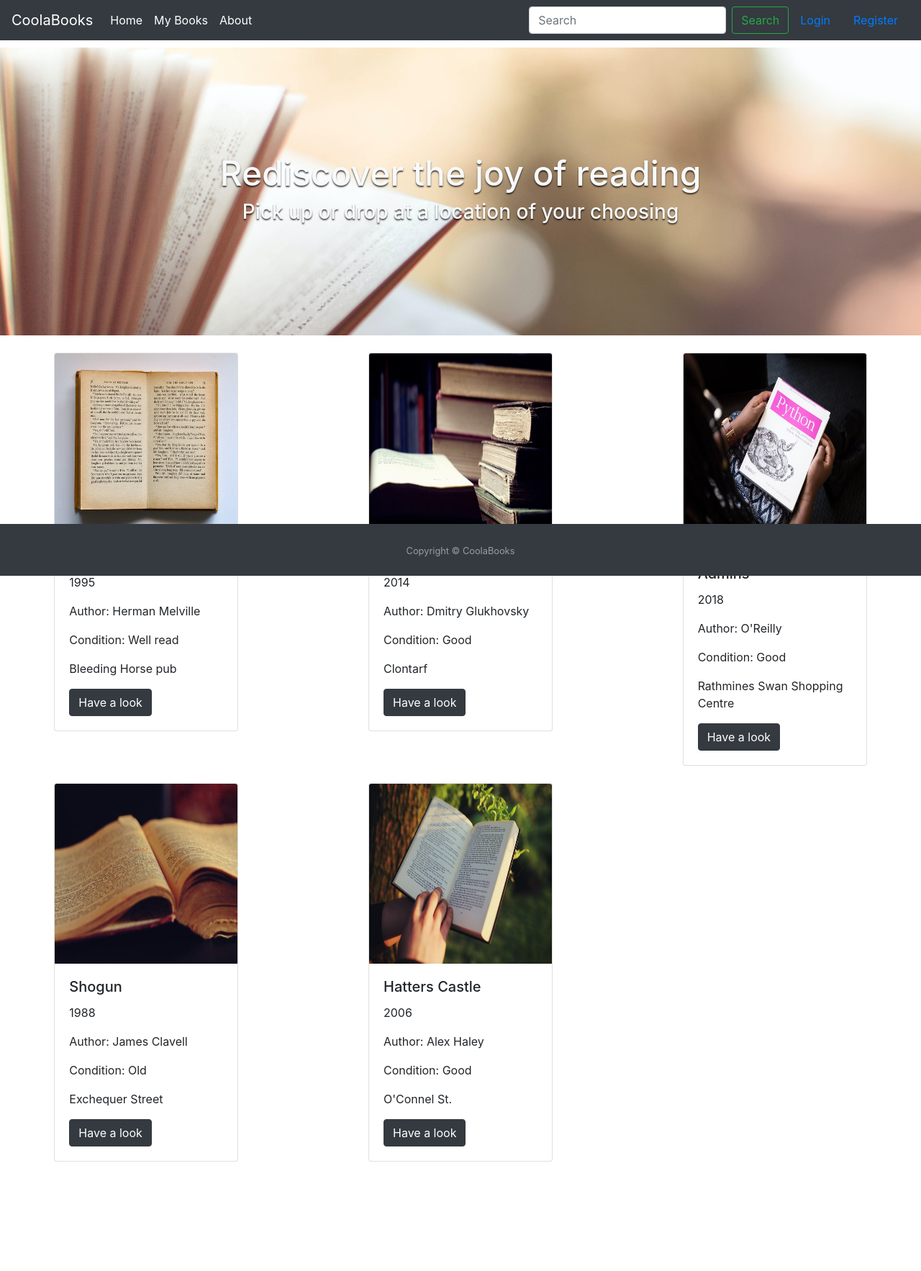
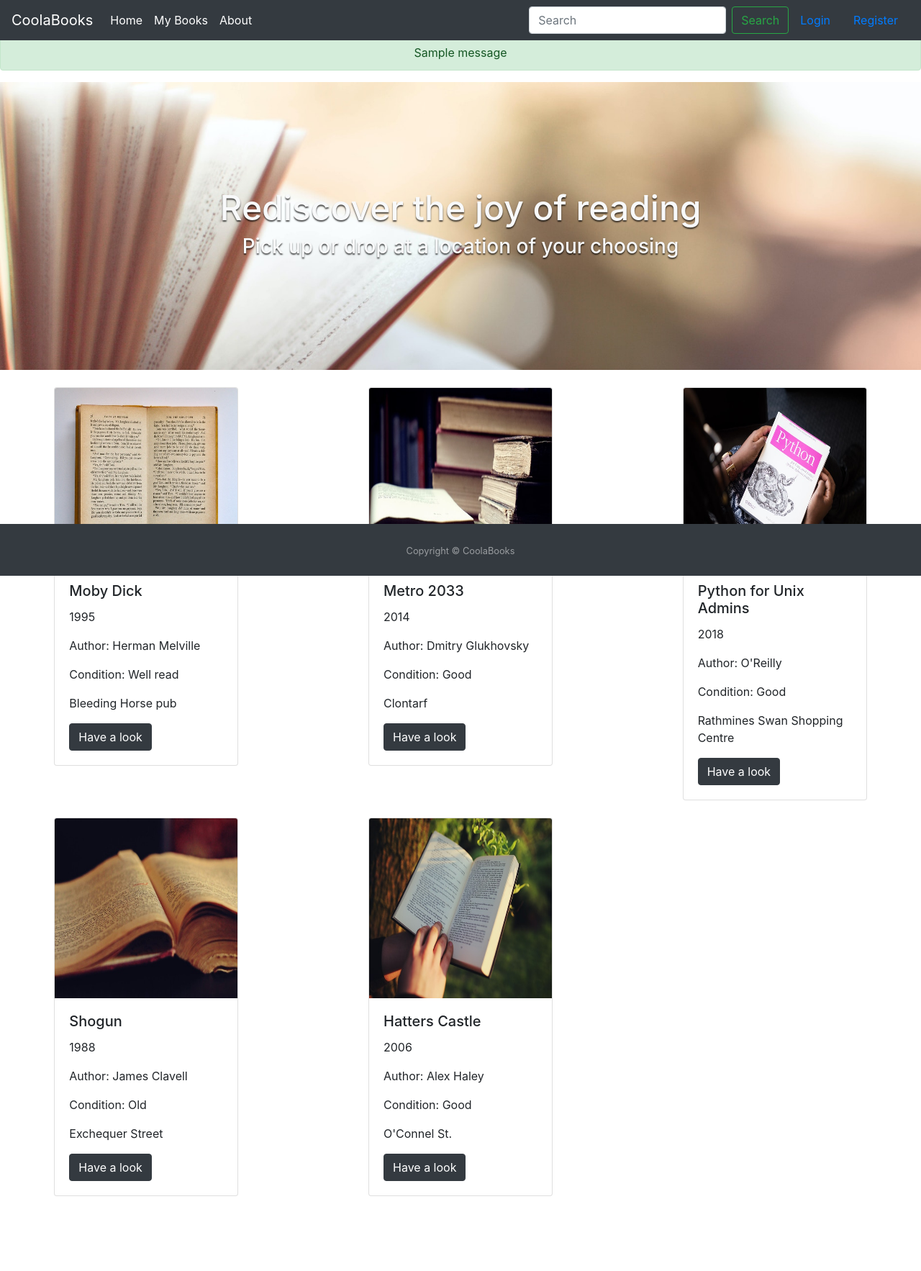
Before and after one commit to robertsoldan/coolabooks, a Django app: page / in a window 1280 px wide. Shown: the whole page at 72% size. Before the commit the page ends 1614 px from the top, so only its background shows below. Run offline with Django 3.2, Linux system fonts and the light colour scheme; tables that the repository leaves empty hold one stand-in row (values such as "Sample post"); one stand-in notice (Sample message) is shown; some libraries are stand-ins or nearby versions.

Commit message:
another spacing issue fixed

```diff
--- a/coolabooks/books/templates/books/base.html
+++ b/coolabooks/books/templates/books/base.html
@@ -21,11 +21,11 @@
 
 <!-- this code shows any updates rendered using messages (account successfully created) -->
 {% if messages %}
-{% for message in messages %}
-<div class="text-center alert alert-{{ message.tags }}">
-    {{ message }}
-</div>
-{% endfor %}
+  {% for message in messages %}
+    <div class="text-center alert alert-{{ message.tags }} mt-5">
+      {{ message }}
+    </div>
+  {% endfor %}
 {% endif %}
 
 
```
